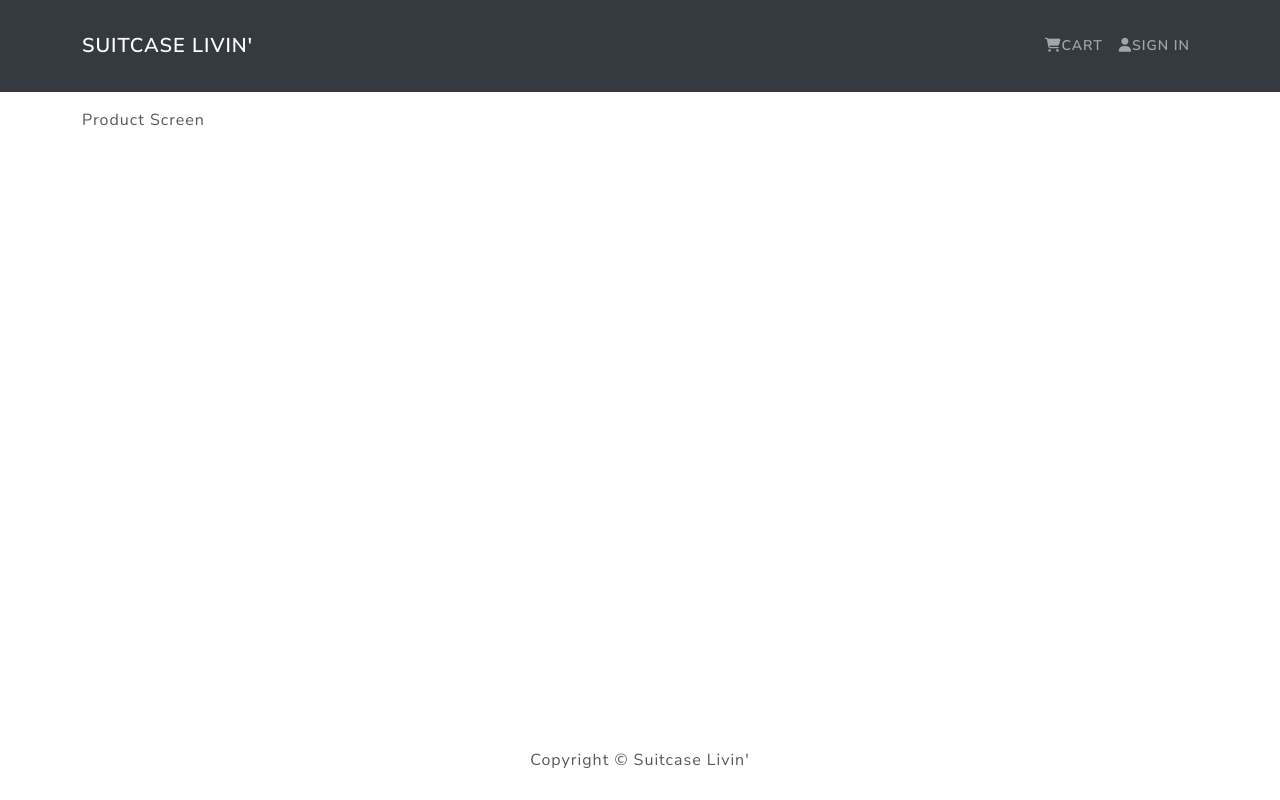
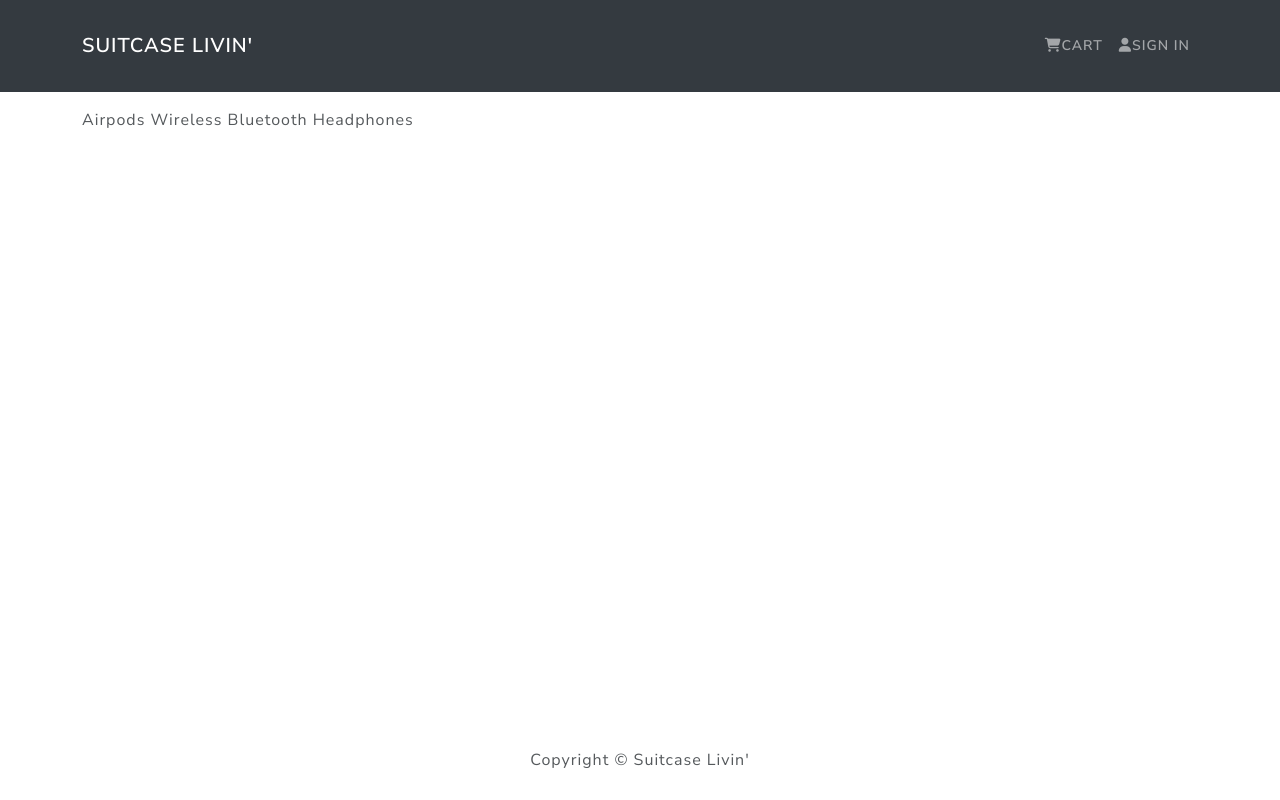
Before and after one commit to Crpearce/suitcase-livin, a React (Create React App) app in the folder frontend/: page /product/1 in a window 1280 px wide. Built offline with nearby package versions, Linux system fonts and the light colour scheme.

Commit message:
update product screen view with match

```diff
--- a/frontend/src/routes/productScreen/productScreen.component.jsx
+++ b/frontend/src/routes/productScreen/productScreen.component.jsx
@@ -1,9 +1,12 @@
-const ProductScreen = () => {
-    return (
-        <div>
-            Product Screen
-        </div>
-    );
+import { Link, useParams } from 'react-router-dom'
+import { Row, Col, Image, ListGroup, Card, Button } from 'react-bootstrap'
+import Rating from '../../components/rating/rating.component'
+import products from '../../products'
+
+const ProductScreen = ({ match }) => {
+  const params = useParams()
+  const product = products.find((p) => p._id === params.id)
+  return <div>{product.name}</div>
 }
 
-export default ProductScreen;
+export default ProductScreen
```
